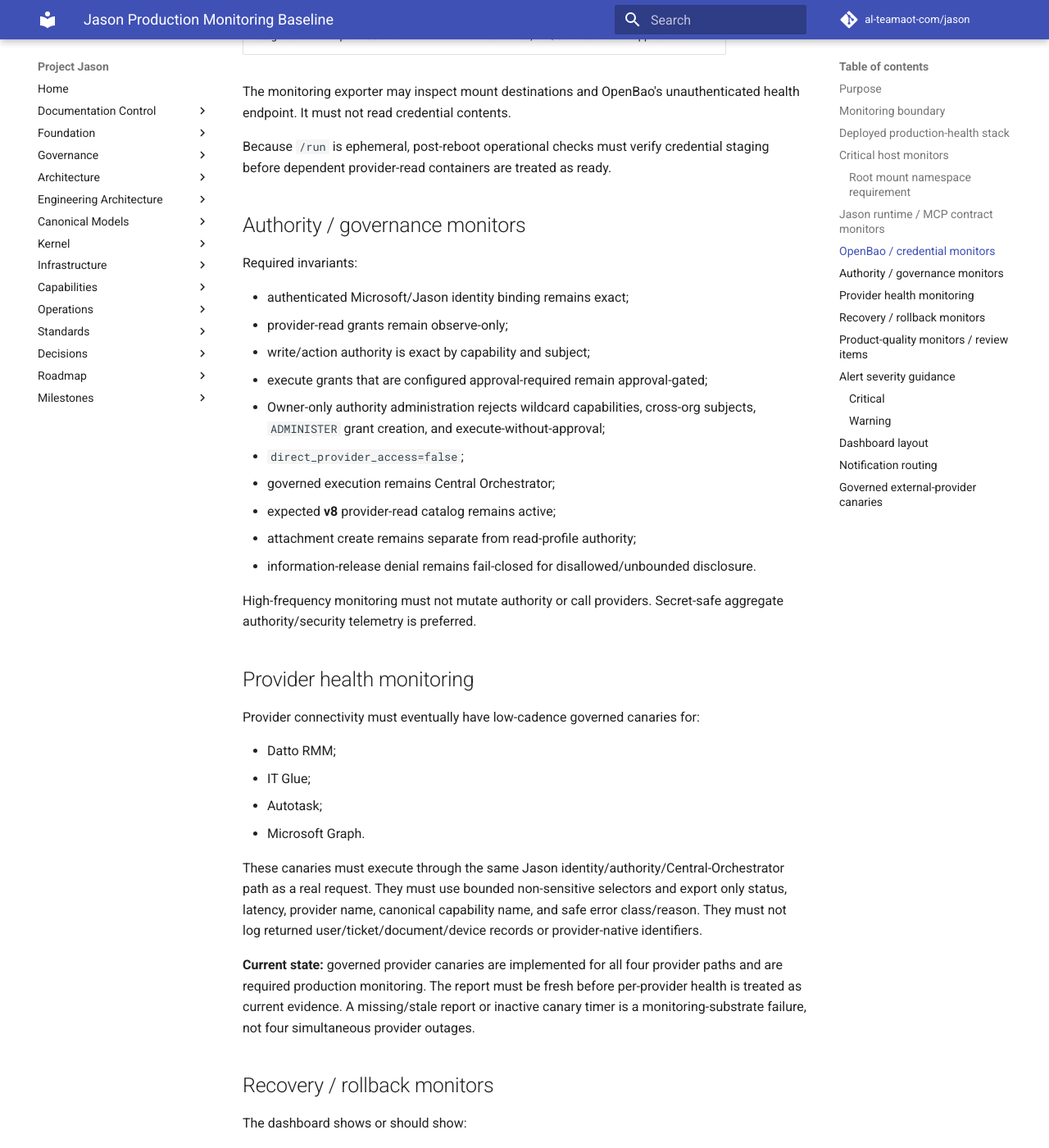
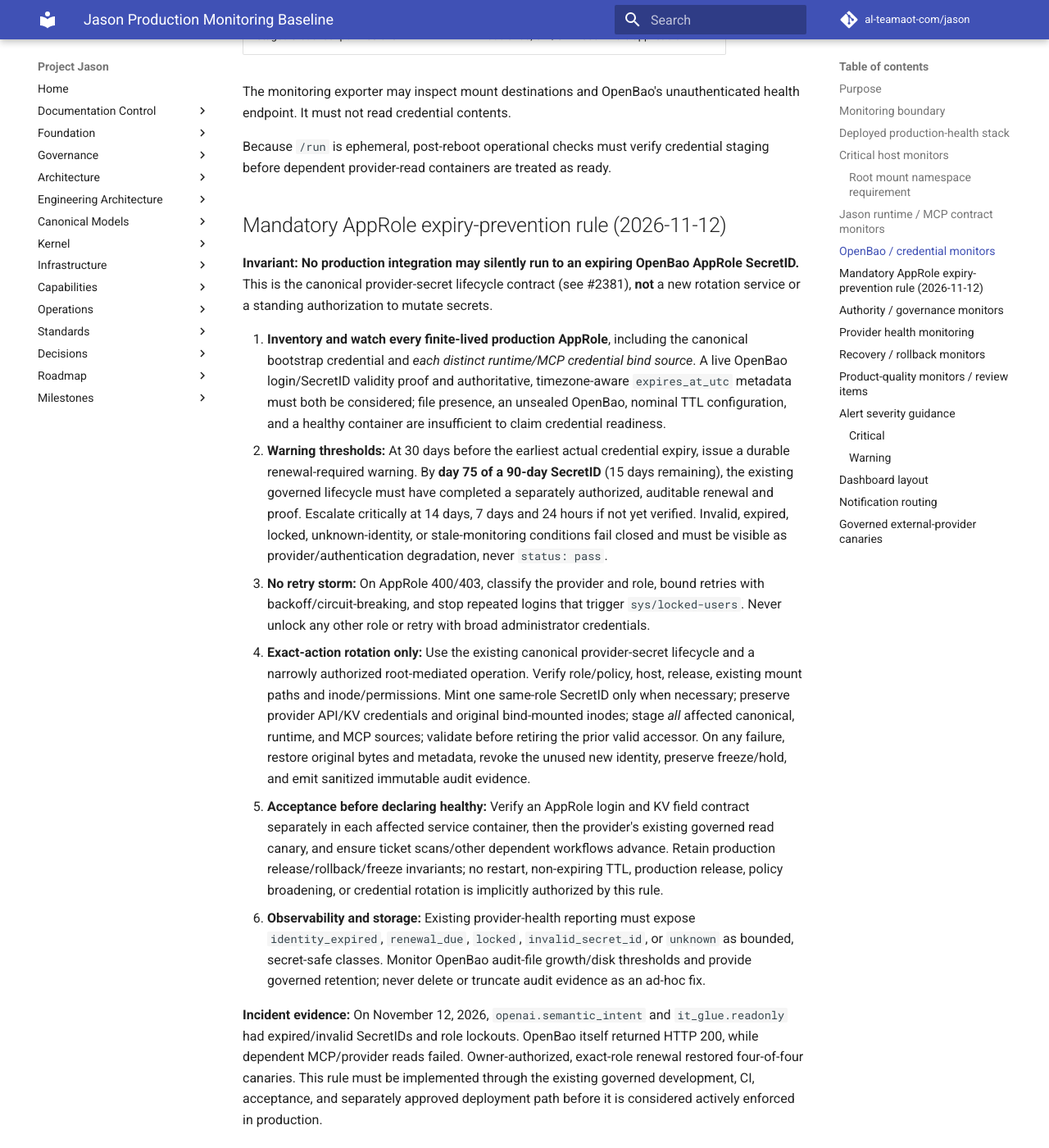
Before and after one commit to al-teamaot-com/jason, an MkDocs documentation site: the page built from docs/operations/Jason-Production-Monitoring-Baseline.md, in a window 1280 px wide and 1400 px high, scrolled down 3347 px. Shown: the whole window at 82% size. Built offline with MkDocs 1.6.1 and Material for MkDocs 9.7.7, drawn with Linux system fonts in a browser that asks for light colours; comment, search, counter and statistics services are not loaded.

Commit message:
docs: require governed pre-expiry AppRole renewal and proof

```diff
--- a/docs/operations/Jason-Production-Monitoring-Baseline.md
+++ b/docs/operations/Jason-Production-Monitoring-Baseline.md
@@ -84,6 +84,19 @@
 The monitoring exporter may inspect mount destinations and OpenBao's unauthenticated health endpoint. It must not read credential contents.
 
 Because `/run` is ephemeral, post-reboot operational checks must verify credential staging before dependent provider-read containers are treated as ready.
+
+## Mandatory AppRole expiry-prevention rule (2026-11-12)
+
+**Invariant: No production integration may silently run to an expiring OpenBao AppRole SecretID.** This is the canonical provider-secret lifecycle contract (see #2381), **not** a new rotation service or a standing authorization to mutate secrets.
+
+1. **Inventory and watch every finite-lived production AppRole**, including the canonical bootstrap credential and *each distinct runtime/MCP credential bind source*. A live OpenBao login/SecretID validity proof and authoritative, timezone-aware `expires_at_utc` metadata must both be considered; file presence, an unsealed OpenBao, nominal TTL configuration, and a healthy container are insufficient to claim credential readiness.
+2. **Warning thresholds:** At 30 days before the earliest actual credential expiry, issue a durable renewal-required warning. By **day 75 of a 90-day SecretID** (15 days remaining), the existing governed lifecycle must have completed a separately authorized, auditable renewal and proof. Escalate critically at 14 days, 7 days and 24 hours if not yet verified. Invalid, expired, locked, unknown-identity, or stale-monitoring conditions fail closed and must be visible as provider/authentication degradation, never `status: pass`.
+3. **No retry storm:** On AppRole 400/403, classify the provider and role, bound retries with backoff/circuit-breaking, and stop repeated logins that trigger `sys/locked-users`. Never unlock any other role or retry with broad administrator credentials.
+4. **Exact-action rotation only:** Use the existing canonical provider-secret lifecycle and a narrowly authorized root-mediated operation. Verify role/policy, host, release, existing mount paths and inode/permissions. Mint one same-role SecretID only when necessary; preserve provider API/KV credentials and original bind-mounted inodes; stage *all* affected canonical, runtime, and MCP sources; validate before retiring the prior valid accessor. On any failure, restore original bytes and metadata, revoke the unused new identity, preserve freeze/hold, and emit sanitized immutable audit evidence.
+5. **Acceptance before declaring healthy:** Verify an AppRole login and KV field contract separately in each affected service container, then the provider's existing governed read canary, and ensure ticket scans/other dependent workflows advance. Retain production release/rollback/freeze invariants; no restart, non-expiring TTL, production release, policy broadening, or credential rotation is implicitly authorized by this rule.
+6. **Observability and storage:** Existing provider-health reporting must expose `identity_expired`, `renewal_due`, `locked`, `invalid_secret_id`, or `unknown` as bounded, secret-safe classes. Monitor OpenBao audit-file growth/disk thresholds and provide governed retention; never delete or truncate audit evidence as an ad-hoc fix.
+
+**Incident evidence:** On November 12, 2026, `openai.semantic_intent` and `it_glue.readonly` had expired/invalid SecretIDs and role lockouts. OpenBao itself returned HTTP 200, while dependent MCP/provider reads failed. Owner-authorized, exact-role renewal restored four-of-four canaries. This rule must be implemented through the existing governed development, CI, acceptance, and separately approved deployment path before it is considered actively enforced in production.
 
 ## Authority / governance monitors
 
```
